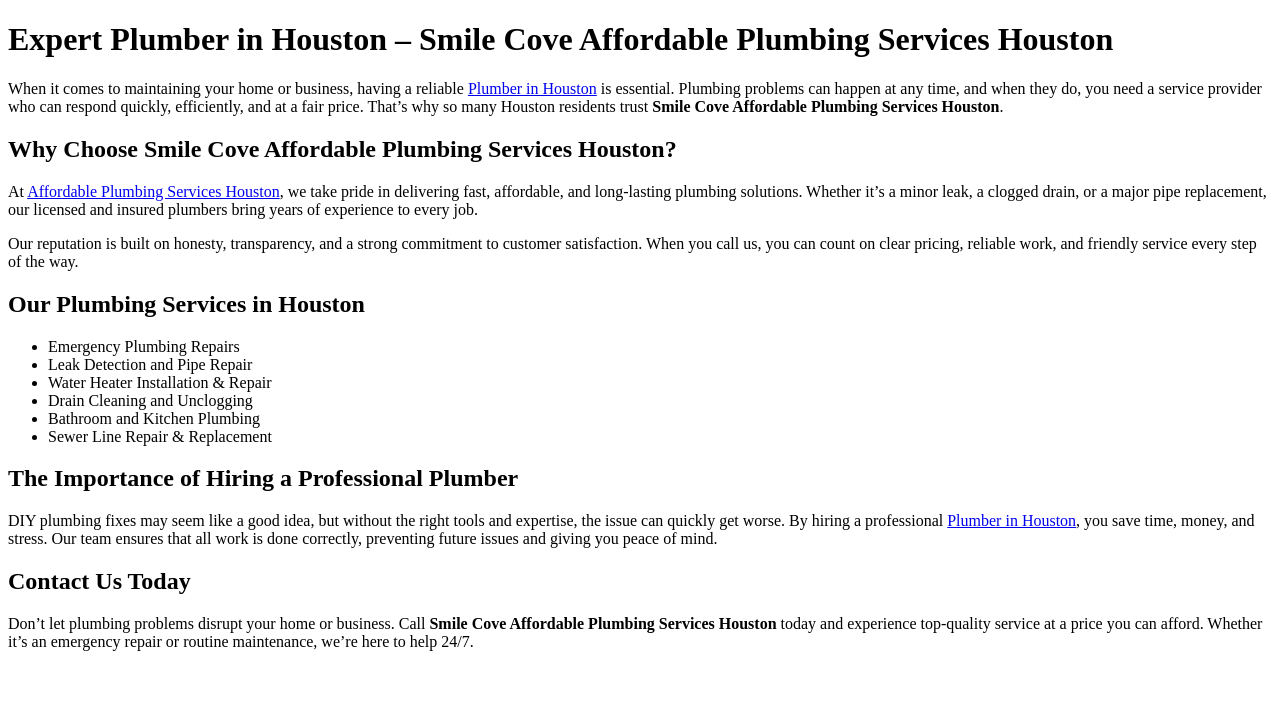
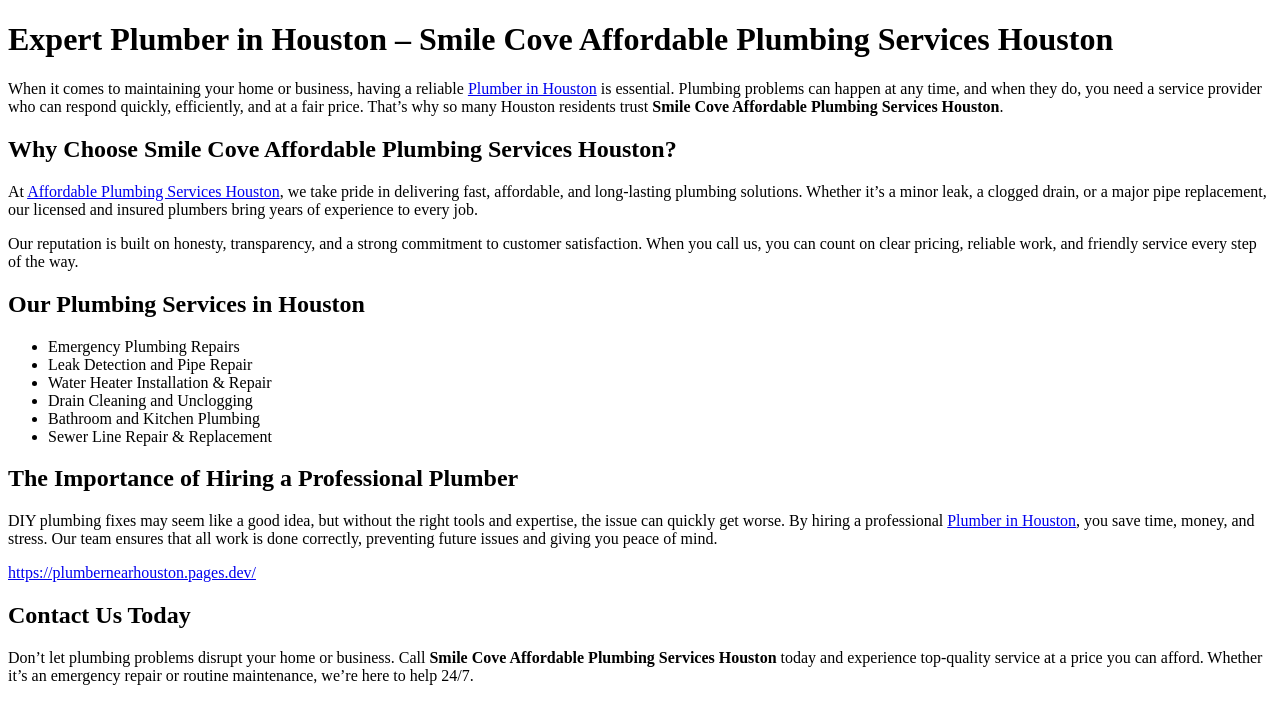
Before and after one commit to williammoris9/Plumber-in-Houston, a plain HTML site: page index.html in a window 1280 px wide. Drawn offline with Linux system fonts and the light colour scheme.

Commit message:
Update index.html

```diff
--- a/index.html
+++ b/index.html
@@ -54,6 +54,7 @@
         you save time, money, and stress. Our team ensures that all work is done correctly,
         preventing future issues and giving you peace of mind.
     </p>
+<a href="https://plumbernearhouston.pages.dev/" target="_blank" rel="noopener noreferrer">https://plumbernearhouston.pages.dev/</a>
 
     <h2>Contact Us Today</h2>
 
```
